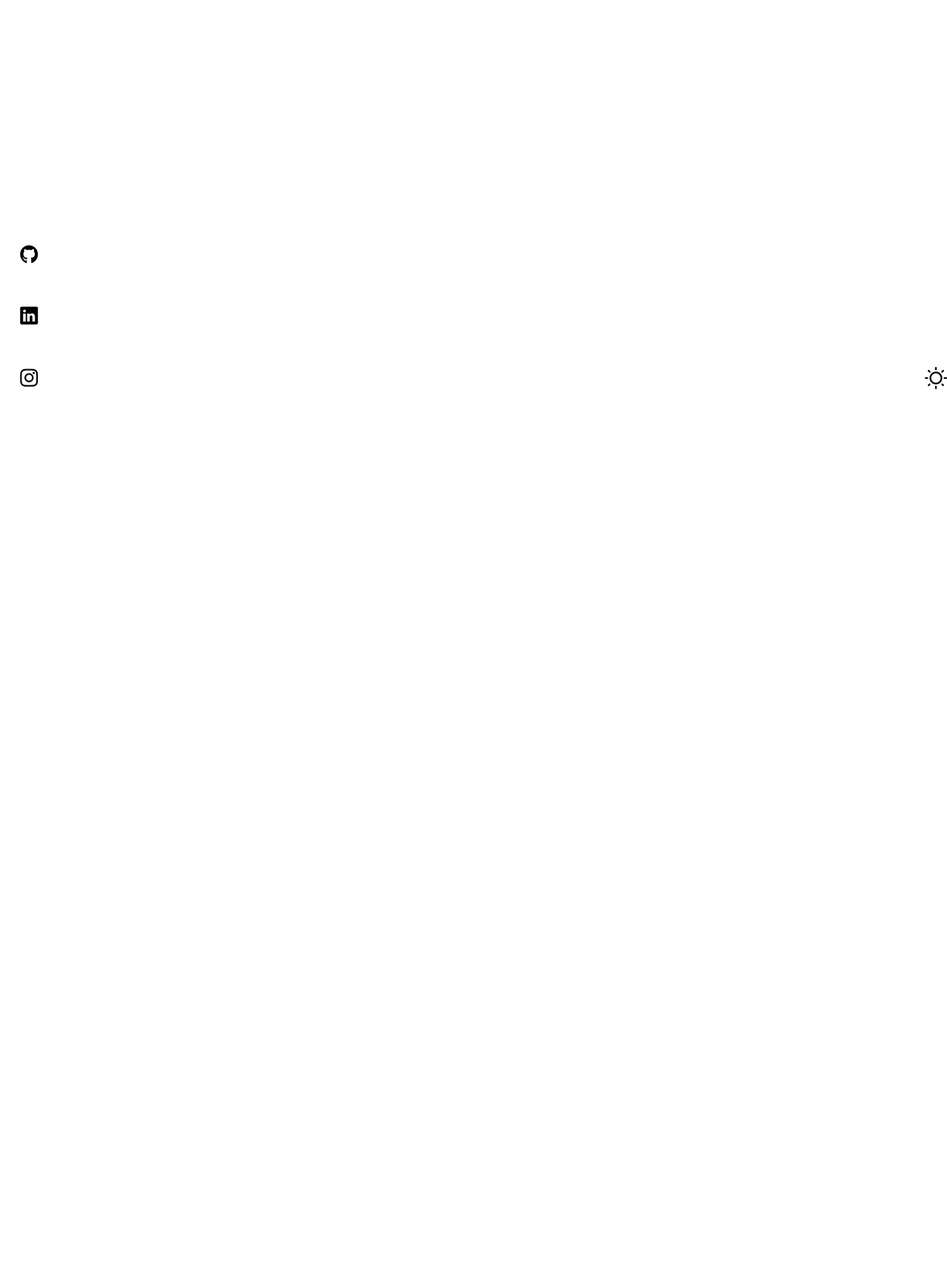
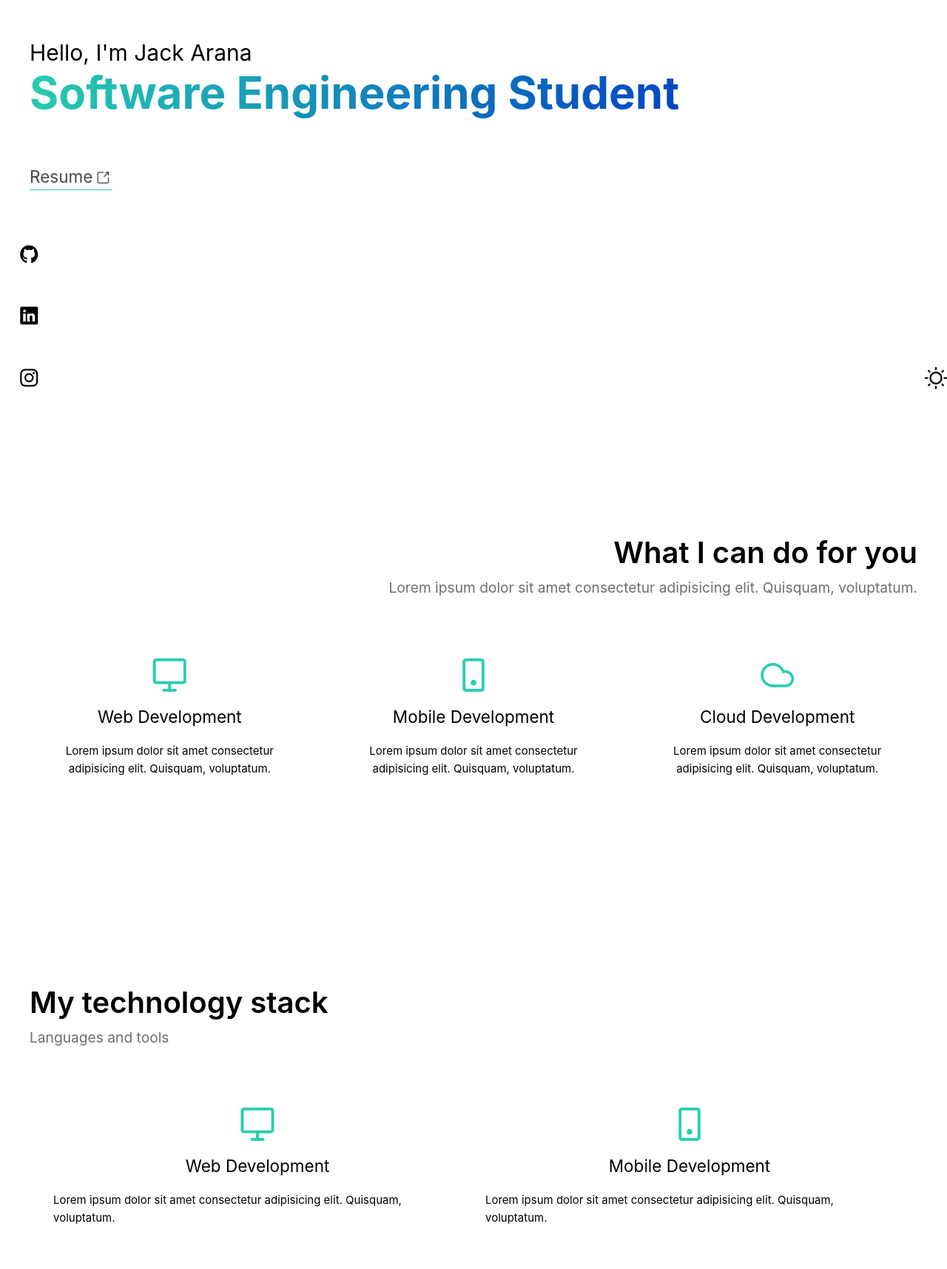
Before and after one commit to ArackRs/website, a Vue app: page / in a window 1280 px wide. Shown: the part 245-1960 px from the top of the page at 74% size. Before the commit the page ends 800 px from the top, so only its background shows below. Built offline with nearby package versions, Linux system fonts and the light colour scheme.

Commit message:
feat(home): add hero, services and stack sections for HomeView

```diff
--- /dev/null
+++ b/src/components/HeroSectionHome.vue
@@ -0,0 +1,76 @@
+<script setup>
+
+</script>
+
+<template>
+  <section class="hero">
+    <div class="container">
+      <div class="content">
+        <h1>Hello, I'm
+          <span class="highlight">Jack Arana</span>
+        </h1>
+        <h1>Software Engineering Student</h1>
+        <h1>Specialized in FullStack Development</h1>
+        <router-link to="about-me">Resume
+          <i class="pi pi-external-link" style="font-size: 0.7em; padding-right: .2rem"></i>
+        </router-link>
+      </div>
+    </div>
+  </section>
+</template>
+
+<style scoped>
+.hero {
+  width: 100%;
+  height: 100vh;
+}
+.hero .container {
+  height: 100%;
+}
+.hero .content {
+  padding-bottom: 5rem;
+  & h1 {
+    line-height: normal;
+  }
+  & h1:first-child {
+    font-size: 2em;
+  }
+  & h1:nth-child(2) {
+    font-size: 4em;
+    font-weight: bold;
+    color: transparent;
+    background: linear-gradient(113deg, #27CEB0, #0044c4);
+    -webkit-background-clip: text;
+    -webkit-text-fill-color: transparent;
+    background-clip: text;
+  }
+  & h1:nth-child(3) {
+    font-size: 2em;
+    color: white;
+    line-height: 2em;
+  }
+  & a {
+    font-size: 1.5em;
+    display: inline-block;
+    position: relative;
+    &:hover {
+      cursor: pointer;
+      color: var(--color-text);
+    }
+    &:before {
+      content: "";
+      position: absolute;
+      bottom: 0;
+      left: 0;
+      width: 100%;
+      height: 1px;
+      background-color: #27CEB0;
+      z-index: -1;
+      transition: all .3s ease-in-out;
+    }
+    &:hover:before {
+      height: 100%;
+    }
+  }
+}
+</style>
--- /dev/null
+++ b/src/components/ServicesSectionHome.vue
@@ -0,0 +1,69 @@
+<script setup>
+
+</script>
+
+<template>
+  <section class="services">
+    <div class="services-container container">
+      <div class="services-header header">
+        <h1>What I can do for you</h1>
+        <p>Lorem ipsum dolor sit amet consectetur adipisicing elit. Quisquam, voluptatum.</p>
+      </div>
+      <div class="services-content content">
+        <div class="service bg-filter">
+          <i class="pi pi-desktop"></i>
+          <h2>Web Development</h2>
+          <p>Lorem ipsum dolor sit amet consectetur adipisicing elit. Quisquam, voluptatum.</p>
+        </div>
+        <div class="service bg-filter">
+          <i class="pi pi-mobile"></i>
+          <h2>Mobile Development</h2>
+          <p>Lorem ipsum dolor sit amet consectetur adipisicing elit. Quisquam, voluptatum.</p>
+        </div>
+        <div class="service bg-filter">
+          <i class="pi pi-cloud"></i>
+          <h2>Cloud Development</h2>
+          <p>Lorem ipsum dolor sit amet consectetur adipisicing elit. Quisquam, voluptatum.</p>
+        </div>
+      </div>
+    </div>
+  </section>
+</template>
+
+<style scoped>
+  .services {
+    background-color: var(--color-background-soft);
+  }
+  .services-container {
+    flex-direction: column;
+    gap: 2rem;
+  }
+  .services-header {
+    width: 100%;
+    text-align: end;
+  }
+  .services-content {
+    display: flex;
+    gap: 2rem;
+    & .service {
+      display: flex;
+      flex-direction: column;
+      justify-content: center;
+      align-items: center;
+      gap: 1rem;
+      & i {
+        font-size: 3em;
+        color: var(--color-primary);
+      }
+      & h2 {
+        font-size: 1.5em;
+        color: var(--color-text);
+      }
+      & p {
+        font-size: 1em;
+        color: var(--color-text);
+        text-align: center;
+      }
+    }
+  }
+</style>
--- /dev/null
+++ b/src/components/StackSectionHome.vue
@@ -0,0 +1,63 @@
+<script setup>
+
+</script>
+
+<template>
+  <section class="skills">
+    <div class="skills-container container">
+      <div class="skills-header header">
+        <h1>My technology stack</h1>
+        <p>Languages and tools</p>
+      </div>
+      <div class="skills-content content bg-filter">
+        <div class="skill">
+          <i class="pi pi-desktop"></i>
+          <h2>Web Development</h2>
+          <p>Lorem ipsum dolor sit amet consectetur adipisicing elit. Quisquam, voluptatum.</p>
+        </div>
+        <div class="skill">
+          <i class="pi pi-mobile"></i>
+          <h2>Mobile Development</h2>
+          <p>Lorem ipsum dolor sit amet consectetur adipisicing elit. Quisquam, voluptatum.</p>
+        </div>
+      </div>
+    </div>
+  </section>
+</template>
+
+<style scoped>
+  .skills {
+    background-color: var(--color-background-soft);
+  }
+  .skills-container {
+    flex-direction: column;
+    gap: 2rem;
+  }
+  .skills-header {
+    width: 100%;
+  }
+  .skills-content {
+    width: 100%;
+    display: flex;
+    gap: 2rem;
+    & .skill {
+      display: flex;
+      flex-direction: column;
+      justify-content: center;
+      align-items: center;
+      gap: 1rem;
+      & i {
+        font-size: 3em;
+        color: var(--color-primary);
+      }
+      & h2 {
+        font-size: 1.5em;
+        color: var(--color-text);
+      }
+      & p {
+        font-size: 1em;
+        color: var(--color-text);
+      }
+    }
+  }
+</style>
--- a/src/views/HomeView.vue
+++ b/src/views/HomeView.vue
@@ -1,9 +1,15 @@
 <script setup>
-
+import HeroSectionHome from "@/components/HeroSectionHome.vue";
+import ServicesSectionHome from "@/components/ServicesSectionHome.vue";
+import StackSectionHome from "@/components/StackSectionHome.vue";
 </script>
 
 <template>
-
+  <main>
+    <HeroSectionHome />
+    <ServicesSectionHome />
+    <StackSectionHome />
+  </main>
 </template>
 
 <style scoped>
```
